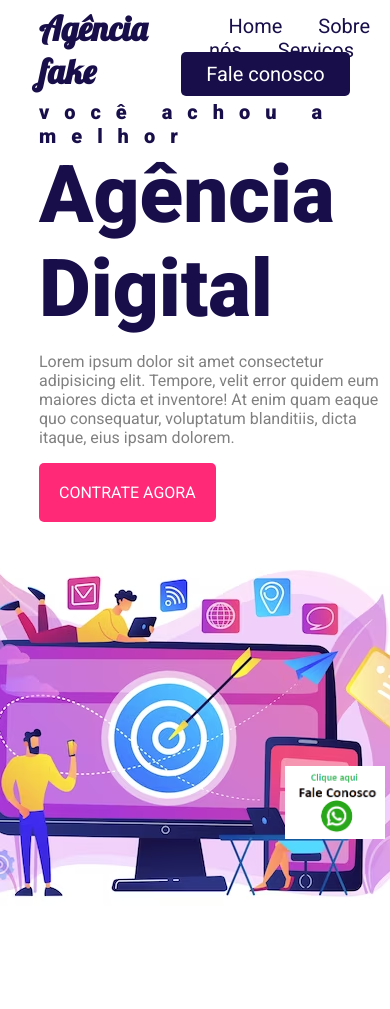
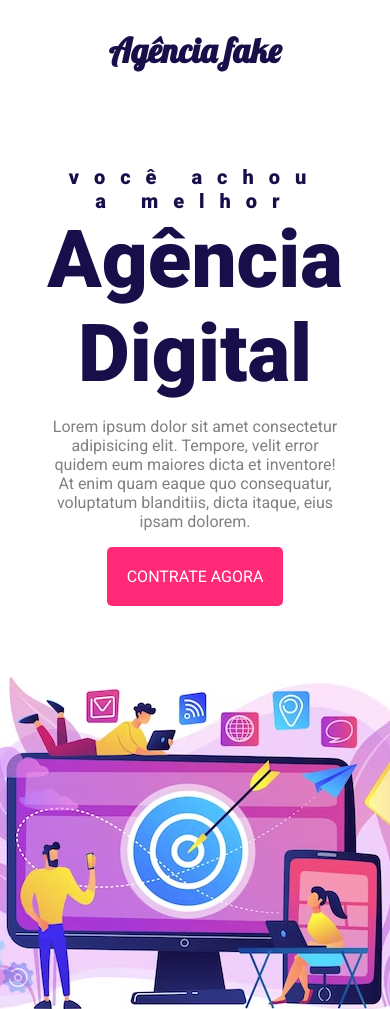
Before and after one commit to Guiooliv/Agencia-Fake, a plain HTML site: page index.html in a window 390 px wide. Shown: the top 1009 px of the page. Drawn offline with Linux system fonts and the light colour scheme.

Commit message:
responsivo

```diff
--- a/index.html
+++ b/index.html
@@ -7,6 +7,7 @@
     <meta name="description" content="Um site de exemplo do modulo de Css">
     <meta name="keywords" content="Agencia digital, css, html">
     <link rel="stylesheet" href="styles.css">
+    <link rel="stylesheet" href="responsive.css">
     <title>Agencia fake</title>
 </head>
 
--- /dev/null
+++ b/responsive.css
@@ -0,0 +1,45 @@
+@media screen and (max-width:1005px) {
+    .navbar {
+        position: relative;
+    }
+
+    .menu {
+        display: none;
+    }
+
+    .logo {
+        margin: 0;
+        text-align: center;
+    }
+
+    .header {
+        padding: 50px;
+    }
+
+    .headline {
+        flex: 100%;
+        margin: 5%;
+        text-align: center;
+    }
+
+    .headline p {
+        text-align: center;
+    }
+
+    .img {
+        flex: 100%;
+        margin: 5%;
+        text-align: center;
+    }
+
+    .whats {
+        display: none;
+    }
+
+    .card {
+        width: 100%;
+    }
+
+
+
+}
```
